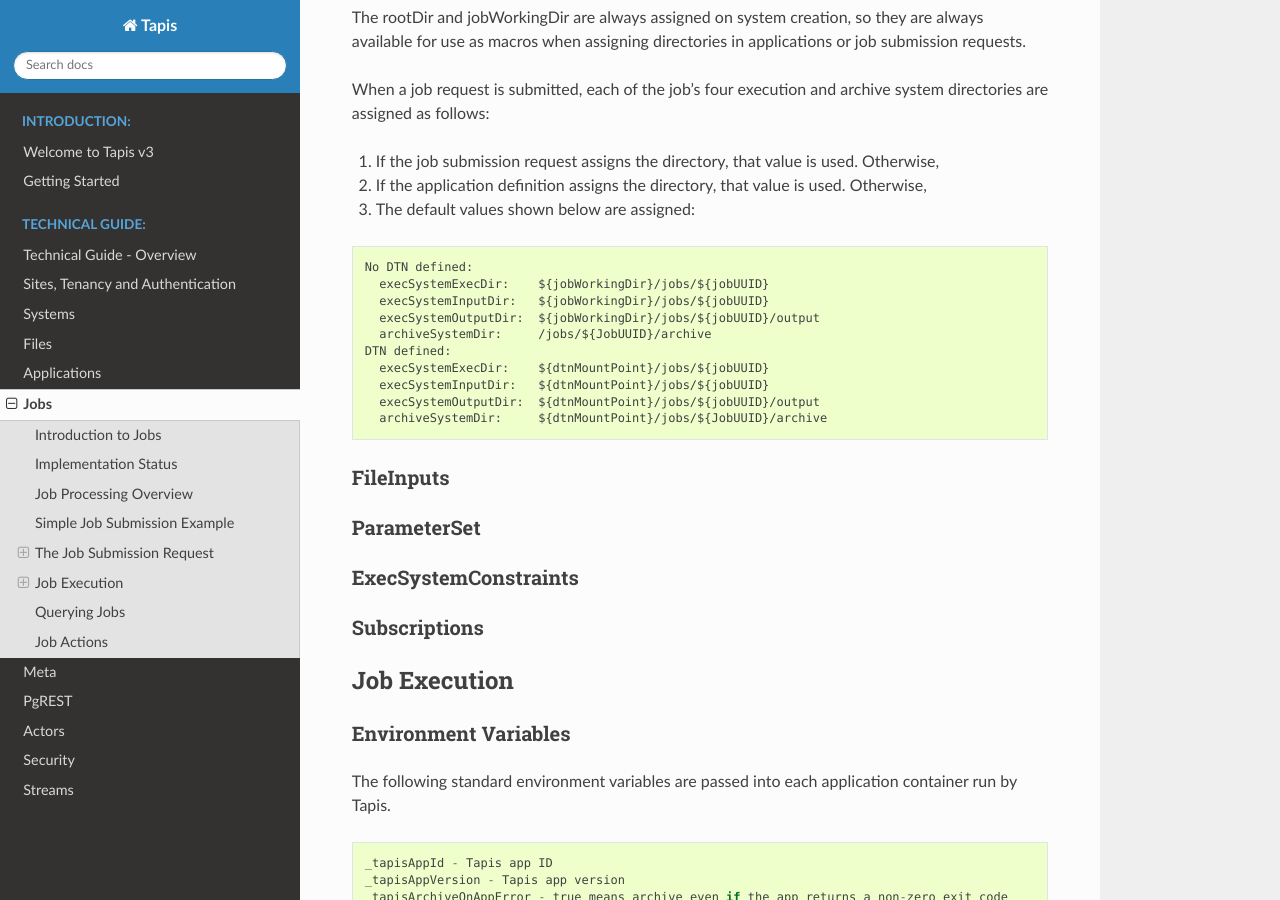
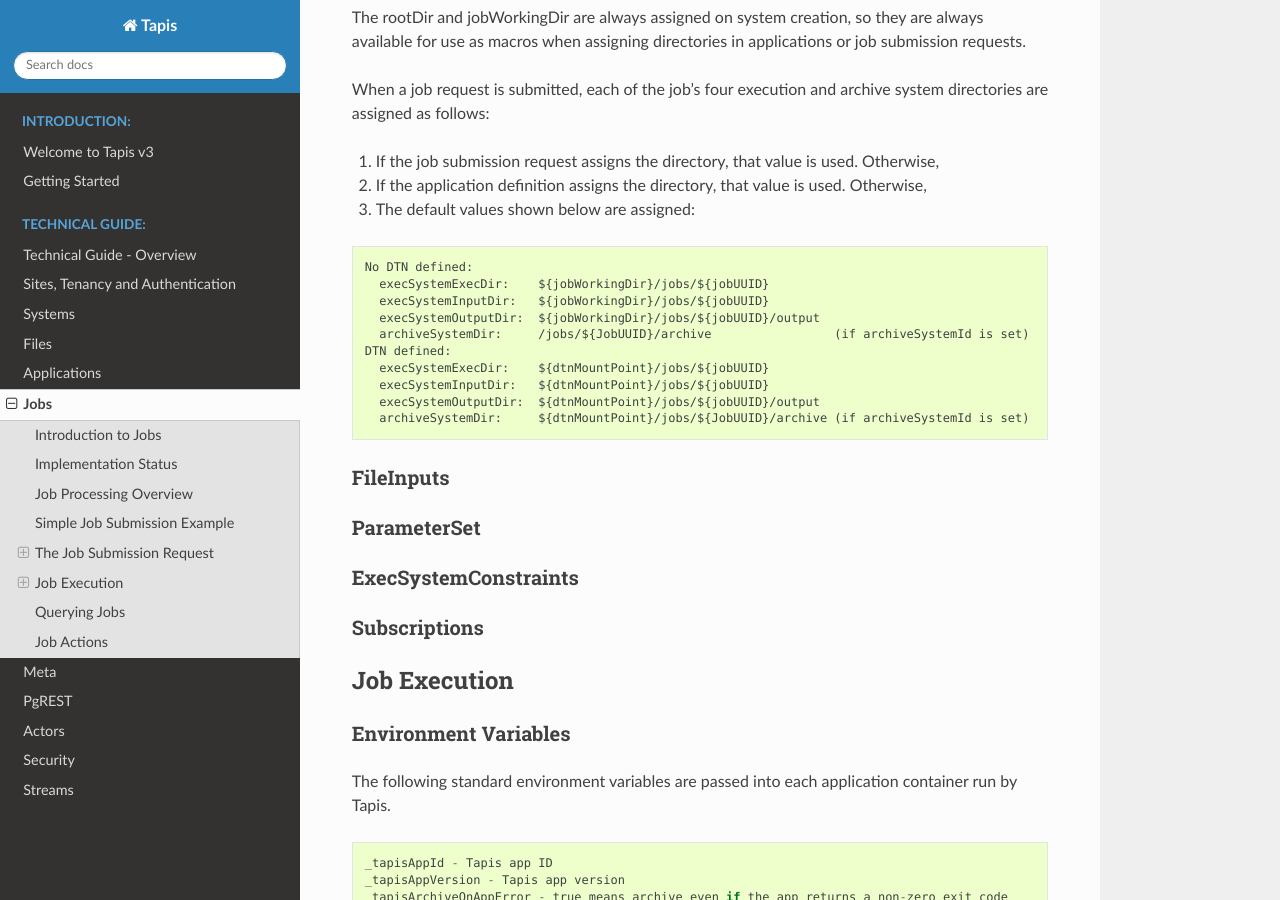
Before and after one commit to tapis-project/documentation, a Sphinx documentation site: the page built from source/technical/jobs.rst, in a window 1280 px wide and 900 px high, scrolled down 5196 px. Built offline with Sphinx 7.4.7 and the Read the Docs theme 2.0.0, drawn with Linux system fonts in a browser that asks for light colours.

Commit message:
more jobs

```diff
--- a/source/technical/jobs.rst
+++ b/source/technical/jobs.rst
@@ -207,12 +207,12 @@ When a job request is submitted, each of the job's four execution and archive sy
      execSystemExecDir:    ${jobWorkingDir}/jobs/${jobUUID}
      execSystemInputDir:   ${jobWorkingDir}/jobs/${jobUUID}
      execSystemOutputDir:  ${jobWorkingDir}/jobs/${jobUUID}/output
-     archiveSystemDir:     /jobs/${JobUUID}/archive
+     archiveSystemDir:     /jobs/${JobUUID}/archive                 (if archiveSystemId is set)
    DTN defined:
      execSystemExecDir:    ${dtnMountPoint}/jobs/${jobUUID}
      execSystemInputDir:   ${dtnMountPoint}/jobs/${jobUUID}
      execSystemOutputDir:  ${dtnMountPoint}/jobs/${jobUUID}/output
-     archiveSystemDir:     ${dtnMountPoint}/jobs/${JobUUID}/archive
+     archiveSystemDir:     ${dtnMountPoint}/jobs/${JobUUID}/archive (if archiveSystemId is set)
 
 FileInputs
 ----------
```
